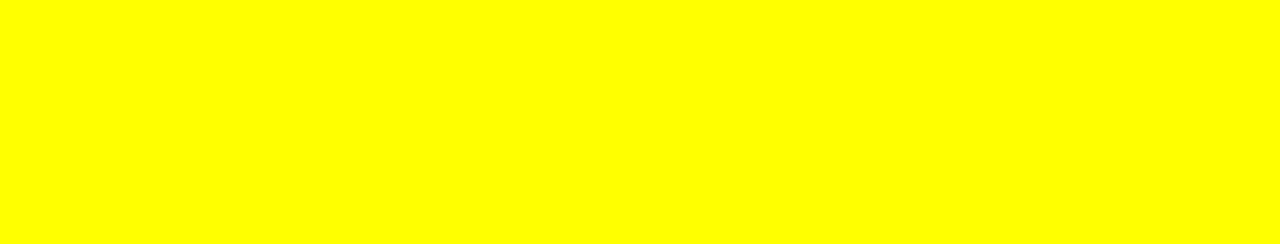
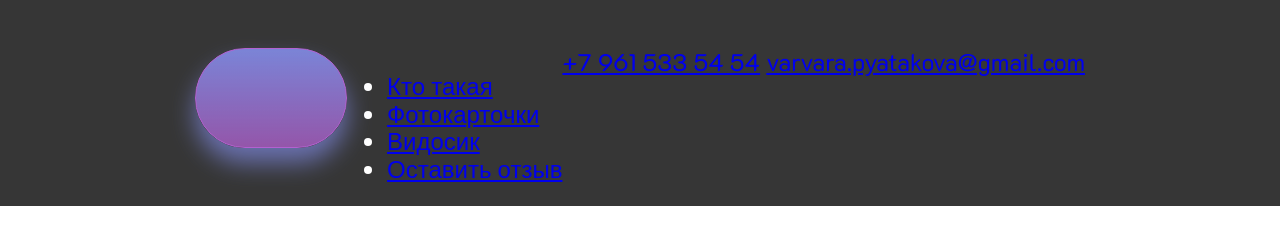
Before and after one commit to szop192/Vary, a website built with webpack: page src/index.html in a window 1280 px wide. Built offline with nearby package versions, Linux system fonts and the light colour scheme; files whose address does not match are found by name.

Commit message:
add project

```diff
--- a/package.json
+++ b/package.json
@@ -15,6 +15,7 @@
     "webpack-cli": "^4.9.2"
   },
   "dependencies": {
-    "html-webpack-plugin": "^5.5.0"
+    "html-webpack-plugin": "^5.5.0",
+    "normalize.css": "^8.0.1"
   }
 }
--- a/src/index.html
+++ b/src/index.html
@@ -4,9 +4,29 @@
     <meta charset="UTF-8">
     <meta http-equiv="X-UA-Compatible" content="IE=edge">
     <meta name="viewport" content="width=device-width, initial-scale=1.0">
-    <title>Document</title>
+    <title>Лучший человечик</title>
 </head>
 <body>
-
+    <header class="header">
+        <div class="container">
+            <div class="header__flex">
+                <div class="header__logo">
+                    <a class="header__heart" href="#"></a>
+                </div>
+                <nav>
+                    <ul class="header__nav">
+                        <li class="header__list"><a class="header__link" href="#">Кто такая</a></li>
+                        <li class="header__list"><a class="header__link" href="#">Фотокарточки</a></li>
+                        <li class="header__list"><a class="header__link" href="#">Видосик</a></li>
+                        <li class="header__list"><a class="header__link" href="#">Оставить отзыв</a></li>
+                    </ul>
+                </nav>
+                <div class="header__conect">
+                    <a class="header__tel" href="tel:+79615335454">+7 961 533 54 54</a>
+                    <a class="header__mail" href="mailto:varvara.pyatakova@gmail.com">varvara.pyatakova@gmail.com</a>
+                </div>
+            </div>
+        </div>
+    </header>
 </body>
 </html>
--- a/src/index.js
+++ b/src/index.js
@@ -1,2 +1,3 @@
+import 'normalize.css'
 import './styles/main.scss'
 import './index.html'
--- a/src/styles/main.scss
+++ b/src/styles/main.scss
@@ -1,5 +1,109 @@
-$bg: #ff0;
+@import url('https://fonts.googleapis.com/css2?family=K2D:wght@400;600;700&display=swap');
 
-body{
-    background-color: $bg;
+$pink: #D36CF8;
+$fiol: #8C98FF;
+$gray: #363636;
+$wh: #FFFFFF;
+
+$K2D: 'K2D', sans-serif;
+
+$r_minmob:320px;
+$r_mob_360:360px;
+$r_mob_400:400px;
+$r_mob_500:500px;
+$r_mob_600:600px;
+$r_tab:768px;
+$r_tab_900:900px;
+$r_desk:1000px;
+$r_desk_1120:1120px;
+$r_desk_hd:1200px;
+$r_desk_1280:1280px;
+$r_desk_1350:1350px;
+$r_desk_full_1750:1750px;
+
+html
+{
+    font-size: 12px;
+    @media (max-width:$r_mob_500)
+    {
+        font-size: 8px;
+    }
 }
+body
+{
+    font-size: 2rem;
+    font-family: $K2D;
+    color: $wh;
+    position: relative;
+}
+
+.container
+{
+    max-width: 1760px;
+    margin: 0 auto;
+    padding-left: 15px;
+    padding-right: 15px;
+}
+
+.header
+{
+    background-color: $gray;
+    max-width: 2100px;
+    margin: 0 auto 5rem;
+    display: flex;
+    justify-content: space-between;
+    align-items: center;
+    padding: 4rem 15px 0 15px;
+    gap: 5%;
+    &__flex
+    {
+        display: flex;
+    }
+    &__logo
+    {
+        background: linear-gradient(180deg, #8C98FF 0%, rgba(211, 108, 248, 0.75) 100%);
+        width: 150px;
+        height: 98px;
+        border-radius: 150px;
+        opacity: 0.8;
+        box-shadow: 0px 15px 25px rgba(140, 152, 255, 0.75);
+        border: $pink 1px solid;
+        position: relative;
+        transition: 0.5s;
+        cursor: pointer;
+        &:hover
+        {
+            background: transparent;
+            border: $pink 1px solid;
+            box-shadow: 0px 15px 25px rgba(140, 152, 255, 0);
+        }
+    }
+    &__heart
+    {
+        background-image: url(../img/heart-solid\ 2.img);
+        position: absolute;
+        width: 79px;
+        height: 79px;
+        left: 35px;
+        top: 10px;
+        cursor: pointer;
+        transform: scale(1);
+        transition: 0.5s;
+        animation: heart 3s linear infinite;
+    }
+}
+@keyframes heart
+{
+    0%
+    {
+        transform: scale(1);
+    }
+    50%
+    {
+        transform: scale(1.1);
+    }
+    100%
+    {
+        transform: scale(1);
+    }
+}
```
Also changed, not shown: src/img/Rectangle 2.svg (added), src/img/heart-solid 2.png (added), src/img/heart-solid 2.svg (added), 1 other file.
